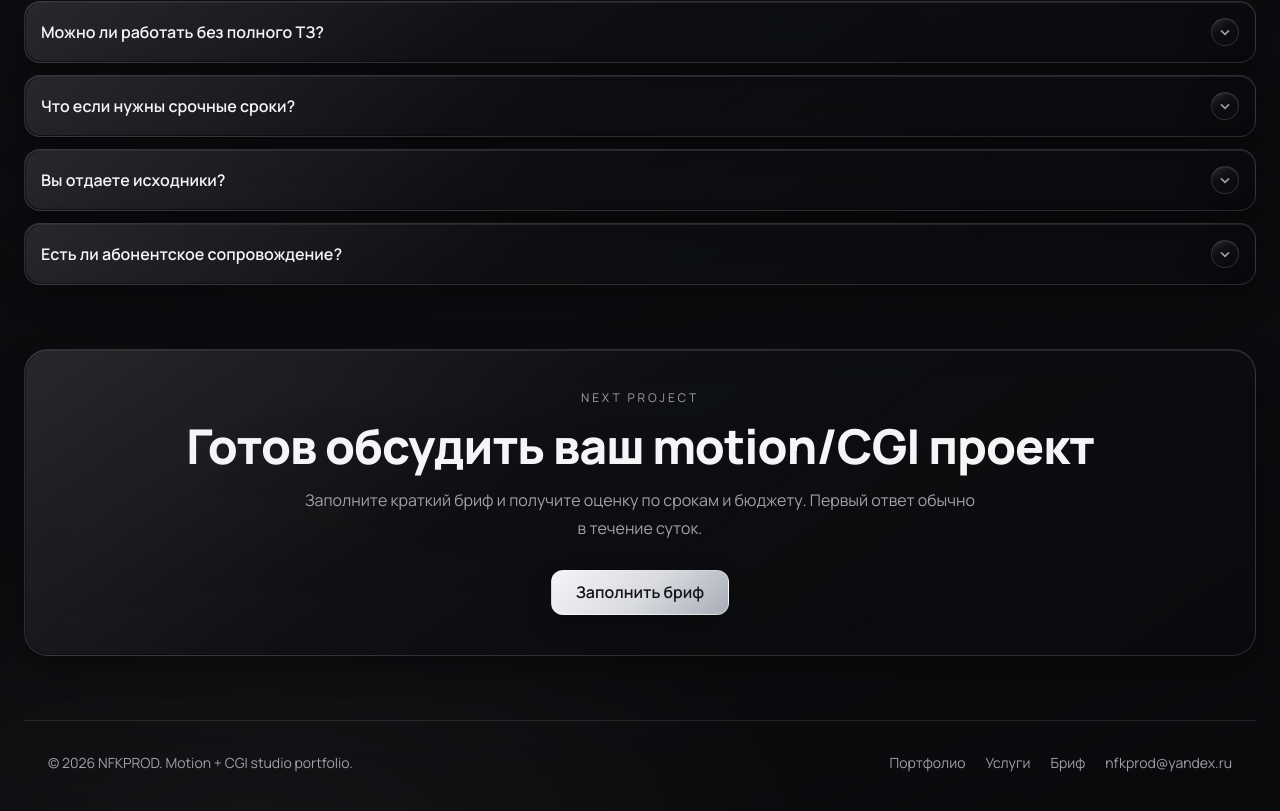
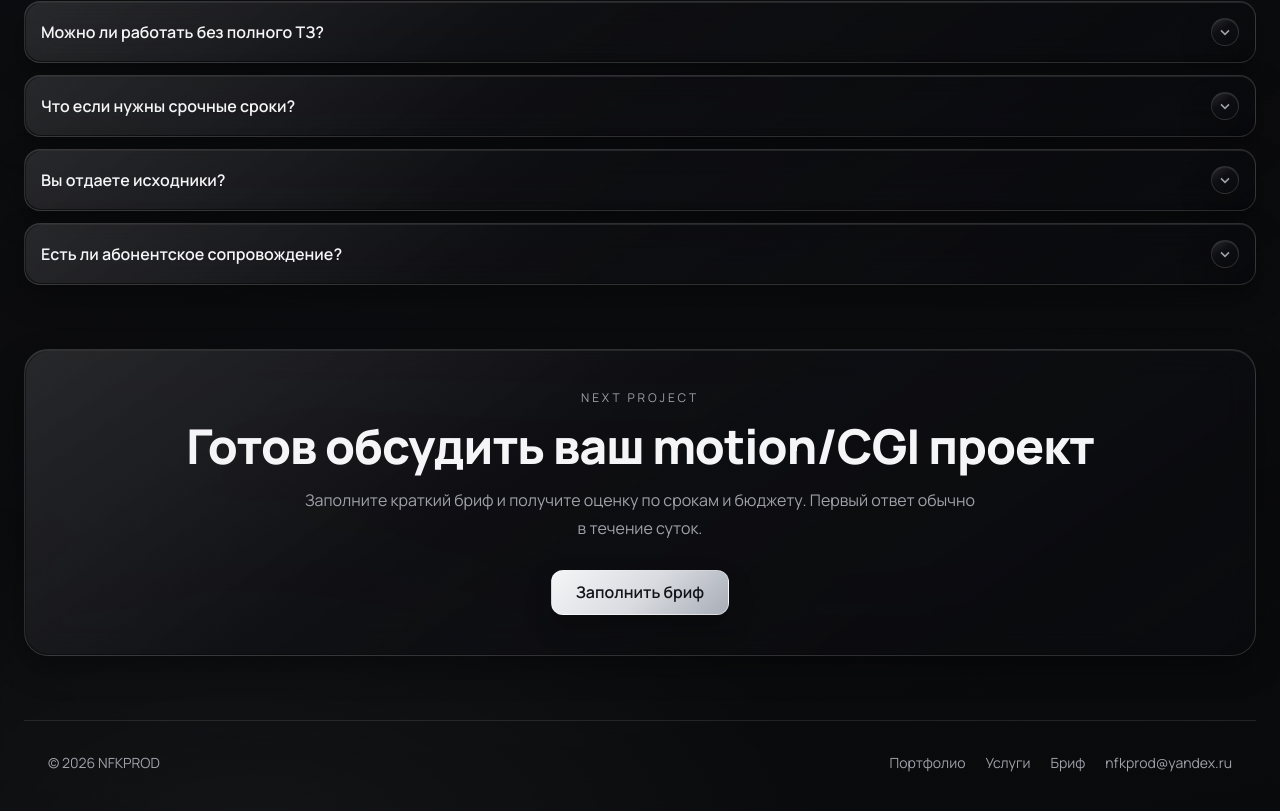
Before and after one commit to nfkprod/nfkprod-portfolio, a Next.js app: page / in a window 1280 px wide. Shown: the part 4420-5231 px from the top of the page. Built offline with nearby package versions, Linux system fonts and the light colour scheme.

Commit message:
Shorten footer copyright text

```diff
--- a/components/Footer.tsx
+++ b/components/Footer.tsx
@@ -10,7 +10,7 @@ export default function Footer() {
   return (
     <footer className="mt-16 border-t border-white/10 pb-10 pt-8">
       <div className="mx-auto flex w-full max-w-[1240px] flex-col gap-4 px-4 text-sm text-[var(--text-muted)] md:flex-row md:items-center md:justify-between md:px-6">
-        <p>© {new Date().getFullYear()} NFKPROD. Motion + CGI studio portfolio.</p>
+        <p>&copy; {new Date().getFullYear()} NFKPROD</p>
         <div className="flex items-center gap-5">
           {footerLinks.map((item) => (
             <Link key={item.href} href={item.href} className="hover:text-[var(--text-main)]">
```
